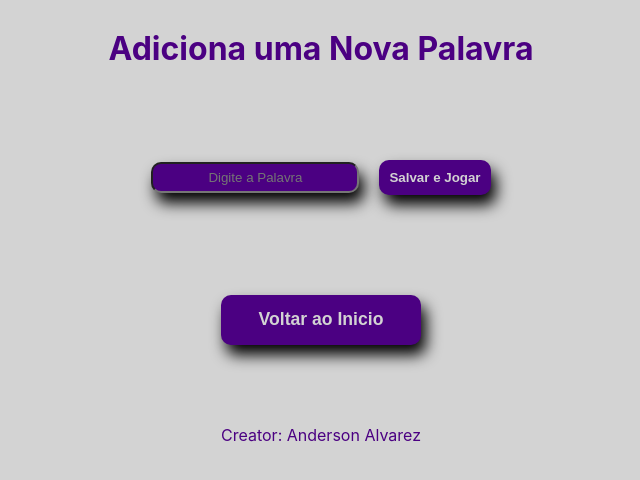
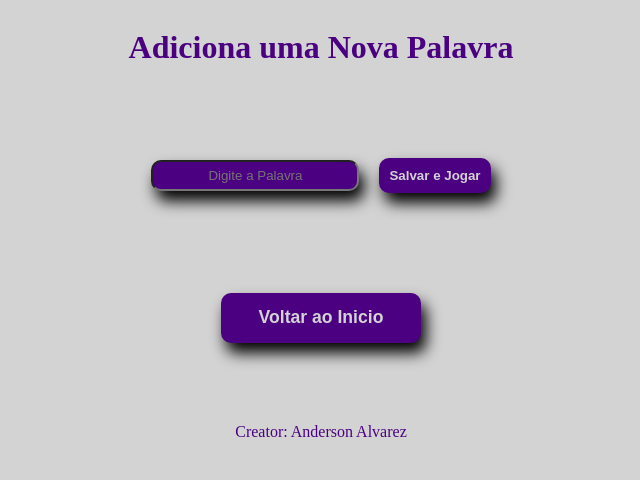
Before and after one commit to Alvarez07anderson/jogo-da-forca, a plain HTML site: page adiciona-palavra.html in a window 1280 px wide. Shown: the whole page, without its empty margins (319-959 px from the left). Drawn offline with Linux system fonts and the light colour scheme.

Commit message:
removendo a fonte

```diff
--- a/adiciona-palavra.html
+++ b/adiciona-palavra.html
@@ -7,7 +7,6 @@
         <meta name="viewport" content="width=device-width, initial-scale=1.0">
         <meta http-equiv="Content-Security-Policy" content="upgrade-insecure-requests">
         <link rel="stylesheet" href="style.css">
-        <link rel="preconnect" href="https://fonts.googleapis.com">
 
         <title>Jogo da Forca</title>
 
--- a/style.css
+++ b/style.css
@@ -1,7 +1,3 @@
-html {
-    font-family: 'Inter', sans-serif;
-}
-
 h1 {
     text-align: center;
     font-size: 2em;
```
Also changed, not shown: index.html (+0 -1 lines), jogo.html (+0 -1 lines).
